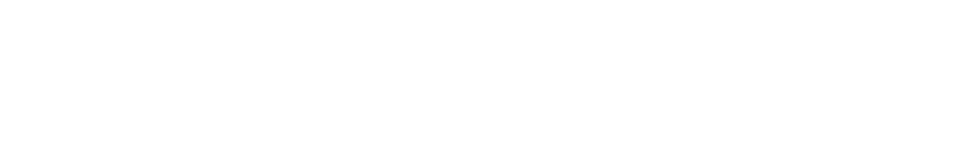
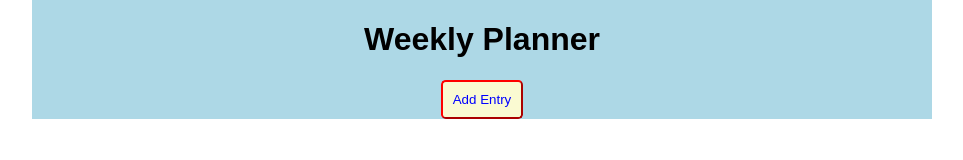
Before and after one commit to S-Chiaravanont/week-planner, a website: page index.html in a window 1280 px wide. Shown: the whole page, without its empty margins (158-1121 px from the left). Drawn offline with Linux system fonts and the light colour scheme.

```diff
--- a/index.html
+++ b/index.html
@@ -7,6 +7,26 @@
   <link rel="stylesheet" href="styles.css">
 </head>
 <body>
+  <div class="container">
+    <div class="row">
+      <div class="column-full ">
+        <h1 class="text-center">Weekly Planner</h1>
+      </div>
+    </div>
+    <div class="row">
+      <div class="column-full display-flex justi-center">
+        <button class="add-button">Add Entry</button>
+      </div>
+    </div>
+  </div>
+  <div class="over-lay vis-none">
+    <div class="modal">
+
+    </div>
+  </div>
+
+
+
   <script src="main.js"></script>
 </body>
 </html>
--- a/styles.css
+++ b/styles.css
@@ -0,0 +1,61 @@
+* {
+  box-sizing: border-box;
+  font-family: sans-serif;
+}
+
+body {
+  margin: 0;
+}
+
+.container {
+  max-width: 900px;
+  margin: auto;
+  background-color: lightblue;
+}
+
+.row {
+  display: flex;
+}
+
+.column-full {
+  flex-basis: 100%;
+}
+
+.display-flex {
+  display: flex;
+}
+
+.justi-center {
+  justify-content: center;
+}
+
+.text-center {
+  text-align: center;
+}
+
+.add-button {
+  background-color: lightgoldenrodyellow;
+  color: blue;
+  padding: 10px;
+  border-radius: 0.3rem;
+  border-color: red;
+}
+
+.add-button:hover {
+  cursor: pointer;
+  background-color: blue;
+  color: lightgoldenrodyellow;
+}
+
+.over-lay {
+  background-color: rgba(16, 7, 7, 0.602);
+  position: absolute;
+  width: 100%;
+  height: 100vh;
+  top: 0;
+  left: 0;
+}
+
+.vis-none {
+  display: none;
+}
```
